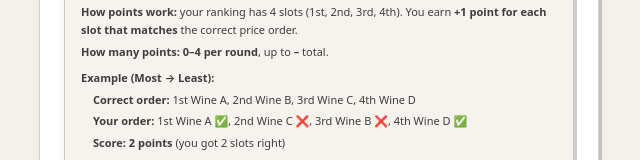
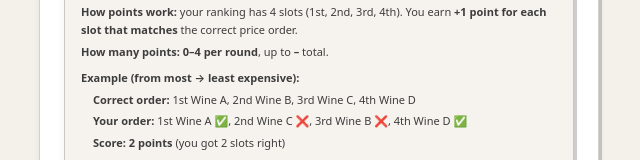
Before and after one commit to maximkali/Winey-Windsurf, a Next.js app: page /host/lobby in a window 1280 px wide. Shown: the part 747-907 px from the top of the page, without its empty margins (321-961 px from the left). Built offline with nearby package versions, Linux system fonts and the light colour scheme.

Commit message:
Update example label wording

```diff
--- a/src/components/winey/TastingDetails.tsx
+++ b/src/components/winey/TastingDetails.tsx
@@ -89,7 +89,7 @@ export function TastingDetails({ tastingConfig }: { tastingConfig: TastingDetail
             </p>
 
             <p className="pt-1">
-              <span className="font-semibold">Example (Most → Least):</span>
+              <span className="font-semibold">Example (from most → least expensive):</span>
             </p>
             <div className="pl-3 space-y-1">
               <p>
```
